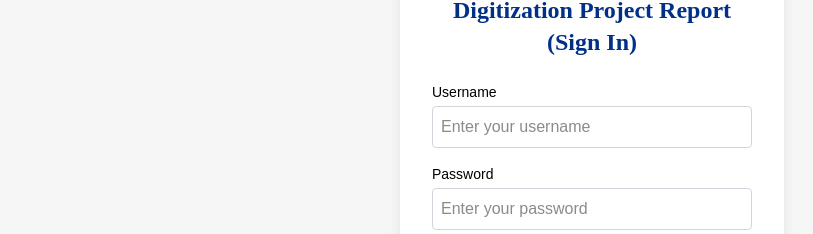
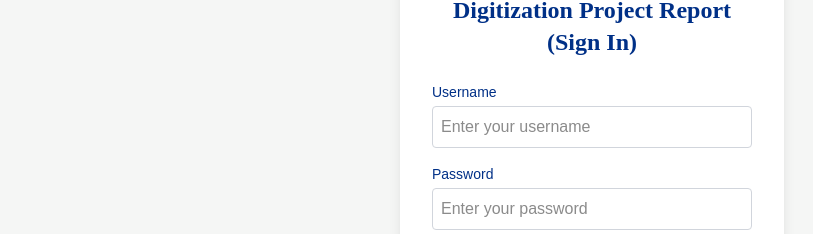
Before and after one commit to MikenISATU/CSCR06_DPR, a Next.js app: page / in a window 1280 px wide. Shown: the part 234-468 px from the top of the page, without its empty margins (48-861 px from the left). Built offline with nearby package versions, Linux system fonts and the light colour scheme; no server answers.

Commit message:
Update page.tsx

```diff
--- a/src/app/page.tsx
+++ b/src/app/page.tsx
@@ -77,7 +77,7 @@ export default function LoginPage(): React.ReactElement {
         </h2>
         <div className="space-y-4">
           <div>
-            <label className="block mb-1 text-sm font-medium text-black">
+            <label className="block mb-1 text-sm font-medium text-[#003087]">
               Username
             </label>
             <input
@@ -90,13 +90,13 @@ export default function LoginPage(): React.ReactElement {
             />
           </div>
           <div>
-            <label className="block mb-1 text-sm font-medium text-black">
+            <label className="block mb-1 text-sm font-medium text-[#003087]">
               Password
             </label>
             <input
               type="password"
               required
-              className="w-full p-2 border border-gray-300 rounded focus:outline-none focus:ring-2 focus:ring-black transition-colors"
+              className="w-full p-2 border border-gray-300 rounded focus:outline-none focus:ring-2 focus:ring-[#003087] transition-colors"
               value={password}
               onChange={(e) => setPassword(e.target.value)}
               placeholder="Enter your password"
```
